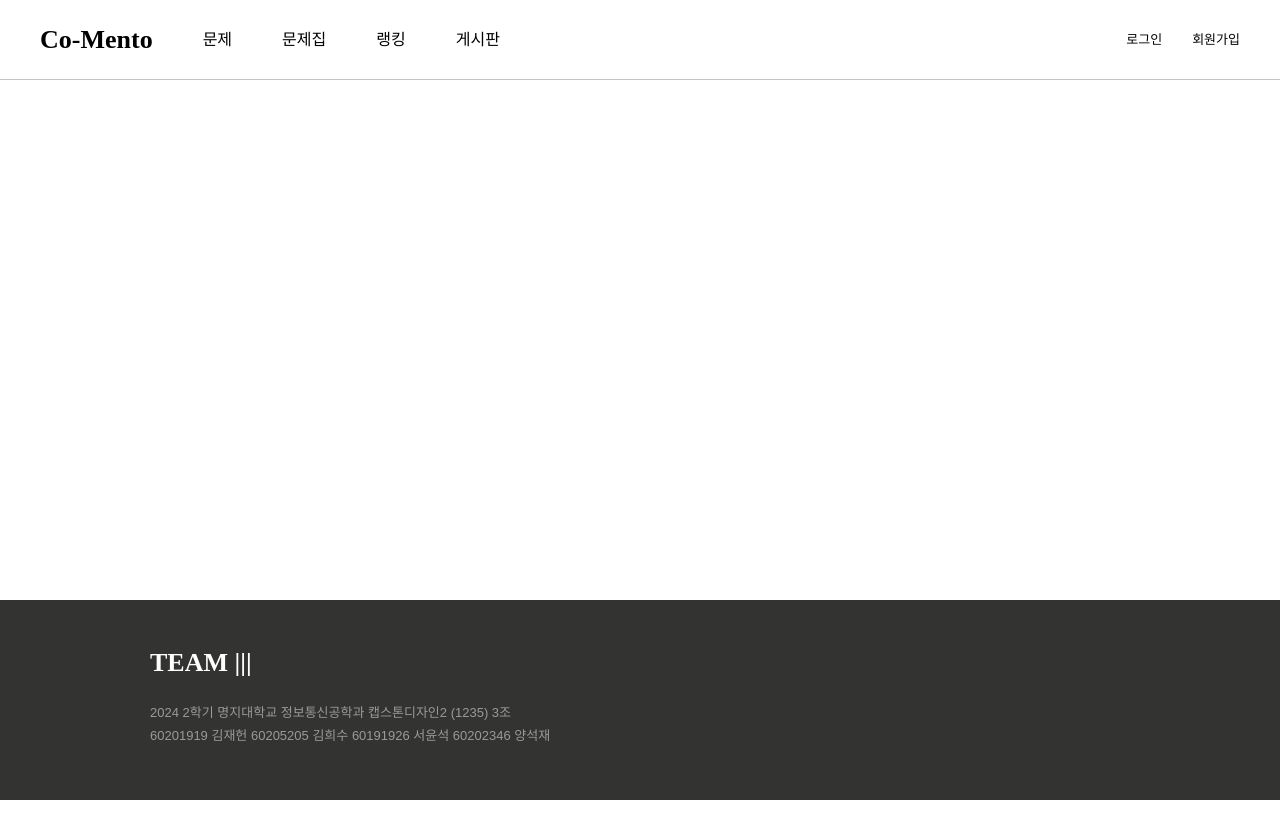
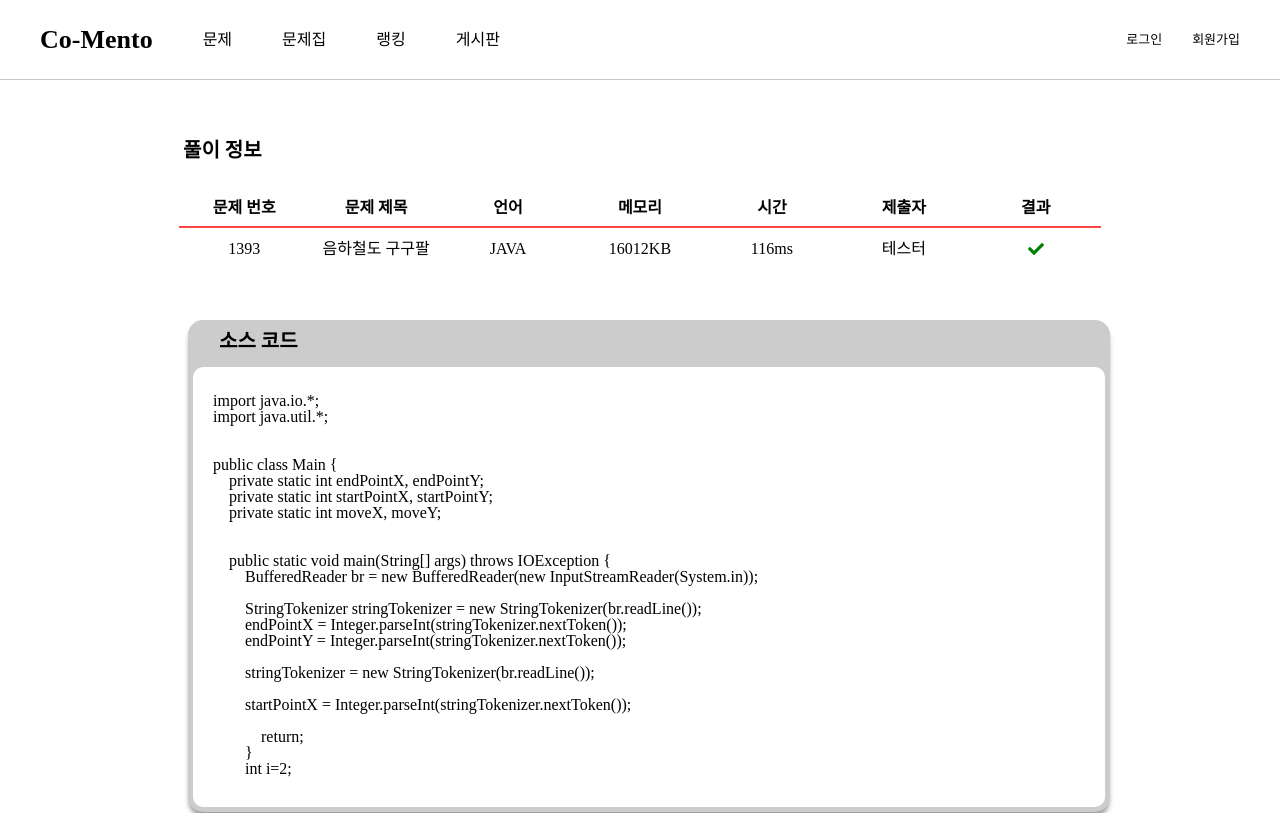
Before and after one commit to Heesu01/co-mento, a React (Create React App) app: page /mycode in a window 1280 px wide. Shown: the top 813 px of the page. Built offline with nearby package versions, Linux system fonts and the light colour scheme.

Commit message:
feature/mycode : 풀이 정보, 소스 코드

```diff
--- a/src/pages/Mycode.js
+++ b/src/pages/Mycode.js
@@ -1,7 +1,186 @@
 import React from "react";
+import styled from "styled-components";
+import { FaCheck } from "react-icons/fa";
+
+const problems = [
+  {
+    num: 1393,
+    title: "음하철도 구구팔",
+    language: "JAVA",
+    memory: "16012KB",
+    time: "116ms",
+    submitter: "테스터",
+    success: true,
+  },
+];
+
+const yourCode = `
+import java.io.*;
+import java.util.*;
+
+
+public class Main {
+    private static int endPointX, endPointY;
+    private static int startPointX, startPointY;
+    private static int moveX, moveY;
+
+
+    public static void main(String[] args) throws IOException {
+        BufferedReader br = new BufferedReader(new InputStreamReader(System.in));
+
+        StringTokenizer stringTokenizer = new StringTokenizer(br.readLine());
+        endPointX = Integer.parseInt(stringTokenizer.nextToken());
+        endPointY = Integer.parseInt(stringTokenizer.nextToken());
+
+        stringTokenizer = new StringTokenizer(br.readLine());
+
+        startPointX = Integer.parseInt(stringTokenizer.nextToken());
+
+            return;
+        }
+        int i=2;
+`;
 
 const Mycode = () => {
-  return <div></div>;
+  return (
+    <Container>
+      <SolveInfo>
+        <SolveInfoTitle>풀이 정보</SolveInfoTitle>
+        <StatisticsBox>
+          {problems.map((problem, index) => (
+            <Statistic key={index}>
+              <TitleBox>
+                <Title>문제 번호</Title>
+                <Title>문제 제목</Title>
+                <Title>언어</Title>
+                <Title>메모리</Title>
+                <Title>시간</Title>
+                <Title>제출자</Title>
+                <Title>결과</Title>
+              </TitleBox>
+              <InfoBox>
+                <Info>{problem.num}</Info>
+                <Info>{problem.title}</Info>
+                <Info>{problem.language}</Info>
+                <Info>{problem.memory}</Info>
+                <Info>{problem.time}</Info>
+                <Info>{problem.submitter}</Info>
+                <Info>{problem.success ? <FaCheck color="green" /> : <p>X</p>}</Info>
+              </InfoBox>
+            </Statistic>
+          ))}
+        </StatisticsBox>
+      </SolveInfo>
+      <Main_code>
+        <SourceInfoTitle>소스 코드</SourceInfoTitle>
+          <TextContents>
+              <Text>
+                <pre>
+                  <code>
+                    {yourCode}
+                  </code>
+                </pre>
+              </Text>
+          </TextContents>
+      </Main_code>
+    </Container>
+  );
 };
 
+const Container = styled.div`
+  width: 80%;
+  margin: 60px auto;
+  display: flex;
+  flex-direction: column;
+  gap: 20px;
+`;
+
+const SolveInfo = styled.div``;
+
+const SolveInfoTitle = styled.h2`
+  font-weight: 600;
+  font-size: 20px;
+  margin-left: 55px;
+  color: ${({ theme }) => theme.colors.black};
+`;
+
+const TitleBox = styled.div`
+  width: 100%;
+  font-weight: 600;
+  display: flex;
+  justify-content: space-between;
+  border-bottom: 2px solid ${({ theme }) => theme.colors.red};
+  padding-bottom: 5px;
+`;
+
+const Title = styled.p`
+  width: 130px;
+  margin-bottom: 5px;
+  text-align: center;
+`;
+
+const StatisticsBox = styled.div`
+  display: flex;
+  flex-direction: column;
+  align-items: center;
+`;
+
+const Statistic = styled.div`
+  display: flex;
+  flex-direction: column;
+  align-items: center;
+  width: 90%;
+  margin: 40px 0;
+  gap: 8px;
+`;
+
+const InfoBox = styled.div`
+  padding-top: 5px;
+  width: 100%;
+  display: flex;
+  justify-content: space-between;
+`;
+
+const Info = styled.p`
+  width: 130px;
+  text-align: center;
+`;
+
+const Main_code = styled.div`
+  width: 90%;
+  margin-left: 60px;
+  align-items: center;
+  height: auto;
+  border-radius: 15px;
+  background-color: #ccc;
+  box-shadow: 0px 5px 5px -1px ${(props) => props.theme.colors.gray};
+`;
+
+const SourceCode = styled.div`
+  background-color: #eee;
+  margin-left: 25px;
+  width: 95%;
+  min-height: 400px;
+  border-radius: 15px;
+`;
+
+const SourceInfoTitle = styled.h2`
+  font-weight: 600;
+  font-size: 20px;
+  margin-left: 20px;
+  padding: 11px;
+  color: ${({ theme }) => theme.colors.black};
+`;
+
+const TextContents = styled.div`
+  border-radius: 10px;
+  width: 99%;
+  padding: 10px 20px 30px 20px;
+  margin: 5px 5px;
+  background-color: #fff;
+  min-height: 400px;
+`;
+
+const Text = styled.p``;
+
 export default Mycode;
```
